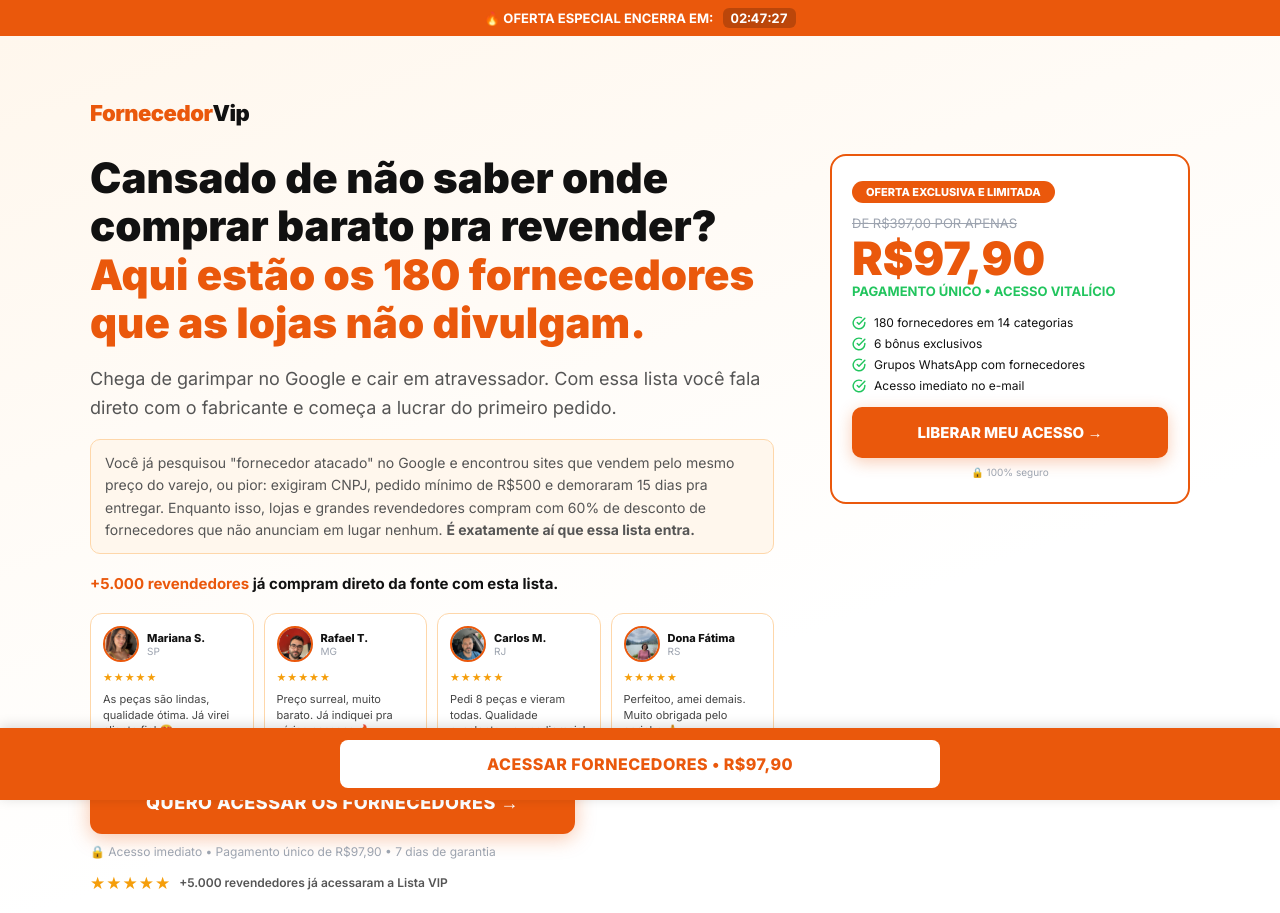
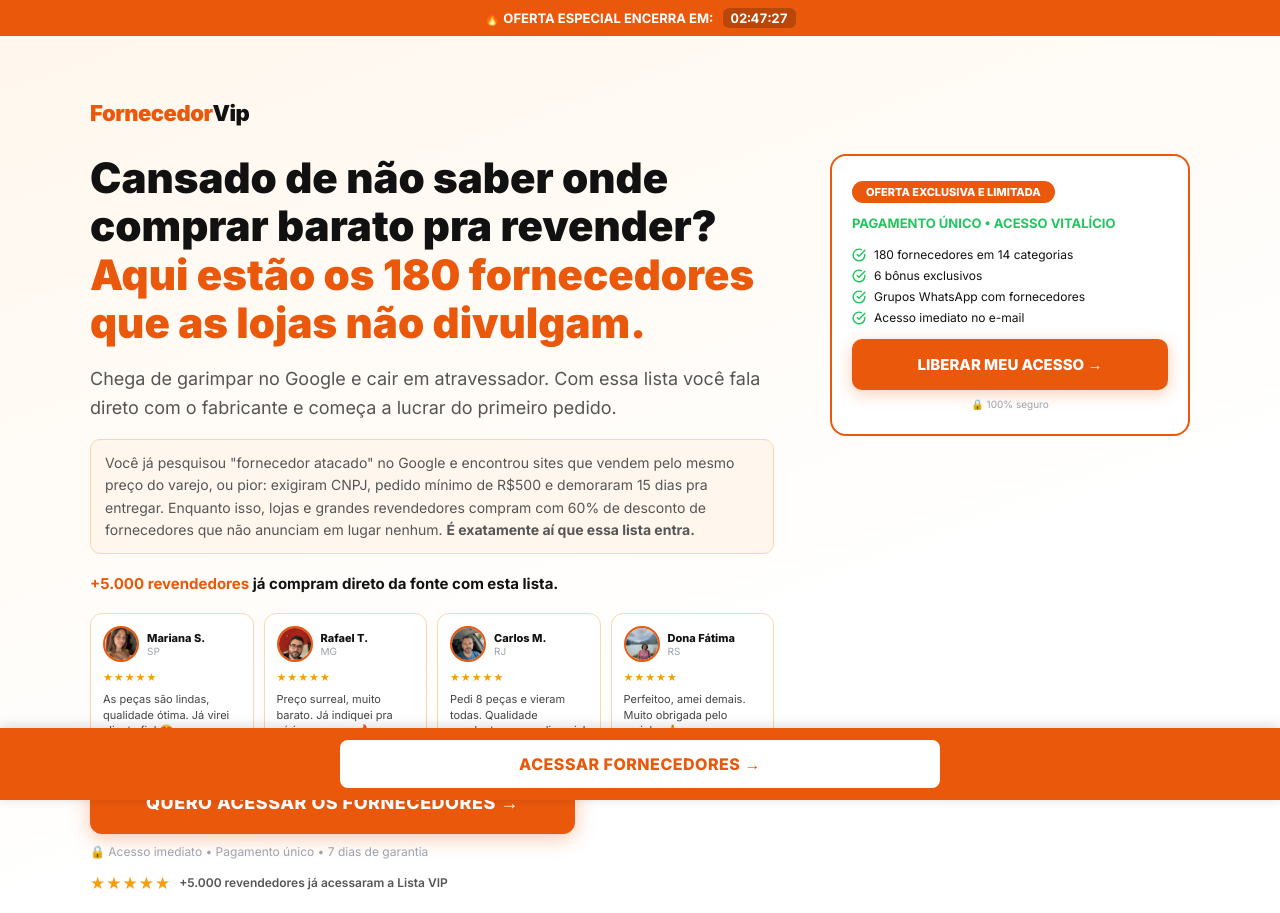
Before and after one commit to geisajanuariouba-cloud/fornecedor, a Next.js app: page / in a window 1280 px wide. Shown: the top 913 px of the page. Built offline with nearby package versions, Linux system fonts and the light colour scheme; no server answers.

Commit message:
test: remove preco da barra fixa e hero — revela so no final da pagina

```diff
--- a/src/app/page.tsx
+++ b/src/app/page.tsx
@@ -414,7 +414,7 @@ export default function FornecedoresPage() {
 
               <div style={{ textAlign: isMobile ? "center" : "left" }}>
                 <CTAButton large={!isMobile} fullWidth={isMobile}>QUERO ACESSAR OS FORNECEDORES →</CTAButton>
-                <p style={{ fontSize: "12px", color: "#9ca3af", marginTop: "10px" }}>🔒 Acesso imediato • Pagamento único de R$97,90 • 7 dias de garantia</p>
+                <p style={{ fontSize: "12px", color: "#9ca3af", marginTop: "10px" }}>🔒 Acesso imediato • Pagamento único • 7 dias de garantia</p>
                 <div style={{ display: "flex", alignItems: "center", gap: "8px", justifyContent: isMobile ? "center" : "flex-start", marginTop: "14px" }}>
                   <span style={{ color: "#f59e0b", fontSize: "17px", letterSpacing: "1px" }}>★★★★★</span>
                   <span style={{ fontSize: "12px", color: "#555", fontWeight: 600 }}>+5.000 revendedores já acessaram a Lista VIP</span>
@@ -428,8 +428,6 @@ export default function FornecedoresPage() {
               <div style={{ flex: "0 0 360px" }}>
                 <div style={{ border: "2px solid #ea580c", borderRadius: "16px", padding: "24px 20px", background: "#fff" }}>
                   <div style={{ display: "inline-block", background: "#ea580c", color: "#fff", fontSize: "11px", fontWeight: 800, padding: "4px 14px", borderRadius: "100px", marginBottom: "12px" }}>OFERTA EXCLUSIVA E LIMITADA</div>
-                  <div style={{ fontSize: "13px", color: "#9ca3af", textDecoration: "line-through", marginBottom: "4px" }}>DE R$397,00 POR APENAS</div>
-                  <div style={{ fontSize: "46px", fontWeight: 900, color: "#ea580c", lineHeight: 1, marginBottom: "2px" }}>R$97,90</div>
                   <div style={{ fontSize: "13px", color: "#22c55e", fontWeight: 700, marginBottom: "16px" }}>PAGAMENTO ÚNICO • ACESSO VITALÍCIO</div>
                   {["180 fornecedores em 14 categorias", "6 bônus exclusivos", "Grupos WhatsApp com fornecedores", "Acesso imediato no e-mail"].map(item => (
                     <div key={item} style={{ display: "flex", alignItems: "center", gap: "8px", fontSize: "12px", marginBottom: "6px" }}>
@@ -887,7 +885,7 @@ export default function FornecedoresPage() {
       {/* ── Barra fixa ── */}
       <div style={{ position: "fixed", bottom: 0, left: 0, right: 0, background: "#ea580c", padding: "12px 20px", boxShadow: "0 -2px 12px rgba(0,0,0,0.15)", zIndex: 50 }}>
         <a href="#cta-principal" style={{ width: "100%", maxWidth: isMobile ? "480px" : "600px", margin: "0 auto", display: "block", boxSizing: "border-box", textAlign: "center", textDecoration: "none", background: "#fff", color: "#ea580c", border: "none", borderRadius: "8px", padding: "14px", fontSize: isMobile ? "15px" : "16px", fontWeight: 800, cursor: "pointer", textTransform: "uppercase", letterSpacing: "0.5px", fontFamily: "inherit" }}>
-          ACESSAR FORNECEDORES • R$97,90
+          ACESSAR FORNECEDORES →
         </a>
       </div>
     </div>
```
